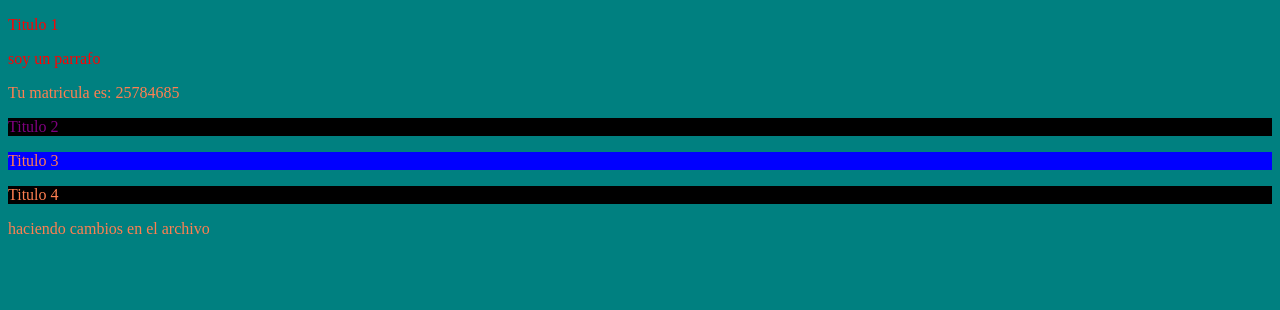
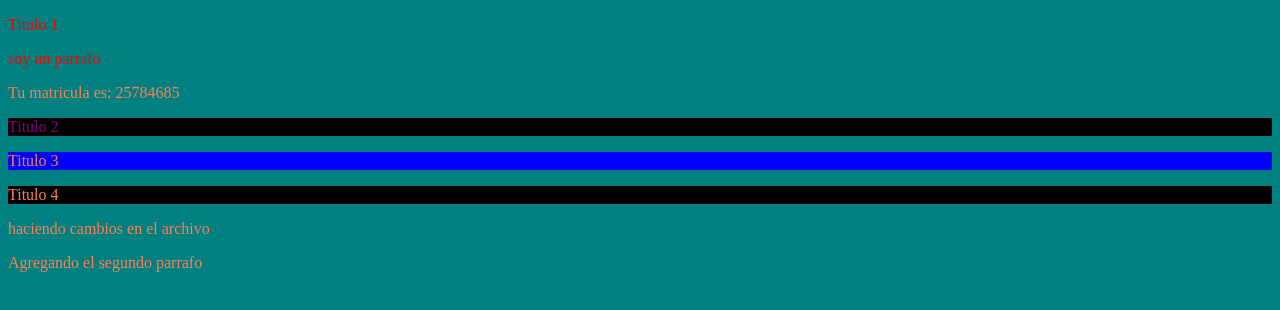
Before and after one commit to Axelord-CC/Prueba-01, a plain HTML site: page index.html in a window 1280 px wide. Drawn offline with Linux system fonts and the light colour scheme.

Commit message:
Se añadio el segundo parrafo

```diff
--- a/index.html
+++ b/index.html
@@ -25,6 +25,7 @@
         <p class="titulo titulo4">Titulo 4</p>
 
         <p>haciendo cambios en el archivo</p>
+        <p>Agregando el segundo parrafo</p>
 
     </main>
 
```
